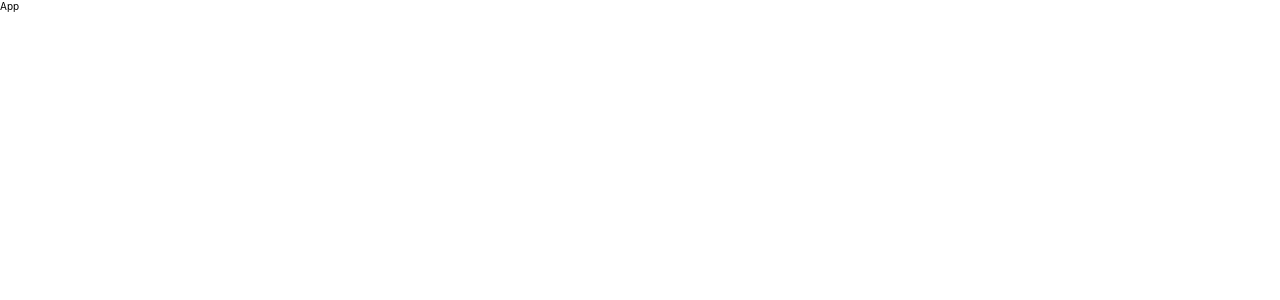
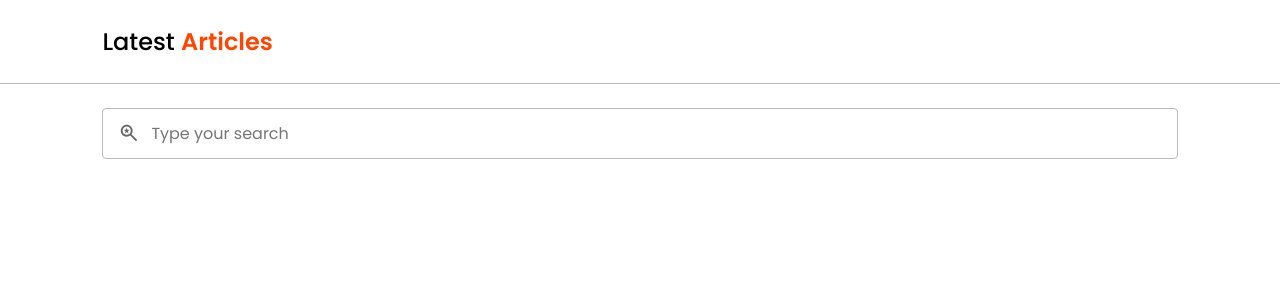
Before and after one commit to NjohPrince/articles-search-client, a React (Create React App) app: page / in a window 1280 px wide. Shown: the top 300 px of the page. Built offline with nearby package versions, Linux system fonts and the light colour scheme.

Commit message:
feat(app): adjusted navbar and article card skeleton

```diff
--- a/package.json
+++ b/package.json
@@ -10,6 +10,7 @@
     "@types/node": "^16.18.78",
     "@types/react": "^18.2.51",
     "@types/react-dom": "^18.2.18",
+    "lodash": "^4.17.21",
     "react": "^18.2.0",
     "react-dom": "^18.2.0",
     "react-scripts": "5.0.1",
@@ -39,5 +40,8 @@
       "last 1 firefox version",
       "last 1 safari version"
     ]
+  },
+  "devDependencies": {
+    "@types/lodash": "^4.14.202"
   }
 }
--- a/src/App.tsx
+++ b/src/App.tsx
@@ -1,9 +1,39 @@
-import React from 'react'
+import React, { useState } from "react";
 
-const App = () => {
+import styles from "./app.module.css";
+
+import { debouncedSearch } from "./services/search.service";
+import NavbarComponent from "./components/navbar/Navbar.component";
+import SearchIcon from "./icons/Search.icon";
+
+const App: React.FC = () => {
+  const [query, setQuery] = useState<string>("");
+
+  const handleInputChange = (event: React.ChangeEvent<HTMLInputElement>) => {
+    const newQuery = event.target.value;
+    setQuery(newQuery);
+
+    debouncedSearch(newQuery);
+  };
+
   return (
-    <div>App</div>
-  )
-}
+    <div className="App">
+      <NavbarComponent />
+      <main className={styles.main}>
+        <div className={styles.search}>
+          <span className={styles.icon}>
+            <SearchIcon size={22} color="#676767" />
+          </span>
+          <input
+            type="text"
+            value={query}
+            onChange={handleInputChange}
+            placeholder="Type your search"
+          />
+        </div>
+      </main>
+    </div>
+  );
+};
 
-export default App
+export default App;
--- /dev/null
+++ b/src/app.module.css
@@ -0,0 +1,40 @@
+.main {
+  padding: 24px 8vw;
+}
+
+.search {
+  width: 100%;
+  position: relative;
+  display: flex;
+  align-items: center;
+}
+
+.search .icon {
+  position: absolute;
+  left: 16px;
+  margin-top: 3px;
+}
+
+.search input {
+  width: 100%;
+  padding: 12px 16px;
+  border-radius: 4px;
+  -webkit-border-radius: 4px;
+  -moz-border-radius: 4px;
+  -ms-border-radius: 4px;
+  -o-border-radius: 4px;
+  border: 1px solid #bababa;
+  font-size: 1.6rem;
+  font-weight: 400;
+  padding-left: 48px;
+  outline: none;
+  transition: 0.2s ease-in-out;
+  -webkit-transition: 0.2s ease-in-out;
+  -moz-transition: 0.2s ease-in-out;
+  -ms-transition: 0.2s ease-in-out;
+  -o-transition: 0.2s ease-in-out;
+}
+
+.search input:focus {
+  border: 1px solid #676767;
+}
--- /dev/null
+++ b/src/components/navbar/Navbar.component.tsx
@@ -0,0 +1,19 @@
+import React from "react";
+
+import styles from "./navbar.module.css";
+
+const NavbarComponent = () => {
+  return (
+    <header>
+      <nav role="navigation" className={styles.navbar} aria-label="main">
+        <div className={styles.logo}>
+          <h2>
+            Latest <span>Articles</span>
+          </h2>
+        </div>
+      </nav>
+    </header>
+  );
+};
+
+export default NavbarComponent;
--- /dev/null
+++ b/src/components/navbar/navbar.module.css
@@ -0,0 +1,14 @@
+.navbar {
+    border-bottom: 1px solid #bababa;
+    padding: 24px 8vw;
+}
+
+.logo h2 {
+    font-size: 2.4rem;
+    font-weight: 500;
+}
+
+.logo h2 span {
+    color: orangered;
+    font-weight: 600;
+}
--- /dev/null
+++ b/src/icons/Search.icon.tsx
@@ -0,0 +1,30 @@
+import React from "react";
+
+const SearchIcon = ({
+  size,
+  color = "#676767",
+}: {
+  size: number;
+  color: string;
+}) => {
+  return (
+    <svg
+      width={size}
+      height={size}
+      viewBox="0 0 24 24"
+      fill="none"
+      xmlns="http://www.w3.org/2000/svg"
+    >
+      <path
+        d="M14.73 13.31C15.52 12.24 16 10.93 16 9.5C16 5.91 13.09 3 9.5 3C5.91 3 3 5.91 3 9.5C3 13.09 5.91 16 9.5 16C10.93 16 12.24 15.52 13.31 14.73L19.59 21L21 19.59L14.73 13.31ZM9.5 14C7.01 14 5 11.99 5 9.5C5 7.01 7.01 5 9.5 5C11.99 5 14 7.01 14 9.5C14 11.99 11.99 14 9.5 14Z"
+        fill={color}
+      />
+      <path
+        d="M10.29 8.44L9.5 6L8.71 8.44H6.25L8.26 10.03L7.49 12.5L9.5 10.97L11.51 12.5L10.74 10.03L12.75 8.44H10.29Z"
+        fill={color}
+      />
+    </svg>
+  );
+};
+
+export default SearchIcon;
--- a/src/index.css
+++ b/src/index.css
@@ -1,12 +1,17 @@
-* {
+@import url('https://fonts.googleapis.com/css2?family=Poppins:wght@200;300;400;500;600;700;800;900&display=swap');
+
+*,
+*::before,
+*::after {
+  font-family: 'Poppins', sans-serif;
+  padding: 0;
   margin: 0;
-  padding: 0;
   box-sizing: border-box;
-  font-family: -apple-system, BlinkMacSystemFont, 'Segoe UI', 'Roboto', 'Oxygen',
-    'Ubuntu', 'Cantarell', 'Fira Sans', 'Droid Sans', 'Helvetica Neue',
-    sans-serif;
+  -webkit-box-sizing: border-box;
+  font-weight: normal;
   -webkit-font-smoothing: antialiased;
   -moz-osx-font-smoothing: grayscale;
+  font-display: swap;
 }
 
 html {
--- /dev/null
+++ b/src/services/search.service.ts
@@ -0,0 +1,20 @@
+import debounce from "lodash/debounce";
+
+const sendSearchRequest = async (query: string): Promise<void> => {
+  if (query.trim() !== "") {
+    try {
+      await fetch("/api/searches", {
+        method: "POST",
+        headers: {
+          "Content-Type": "application/json",
+        },
+        body: JSON.stringify({ query }),
+      });
+      console.log("Search recorded successfully");
+    } catch (error) {
+      console.error("Failed to record search");
+    }
+  }
+};
+
+export const debouncedSearch = debounce(sendSearchRequest, 1000);
```
Also changed, not shown: src/components/article-card/ArticleCard.component.tsx (added, +11 -0 lines), src/components/article-card/article.module.css (added), 1 other file (tests, documents, lock files or other folders).
